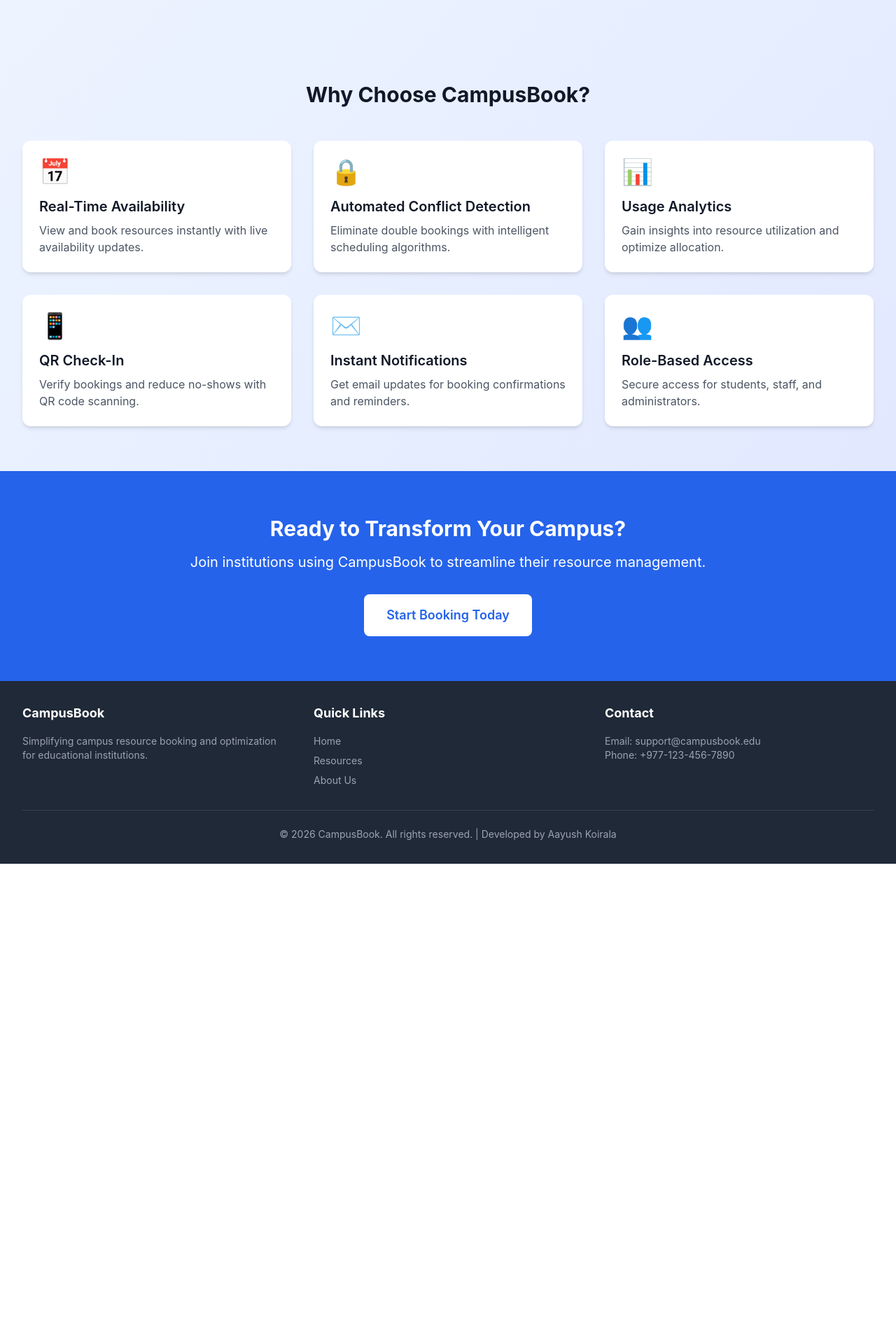
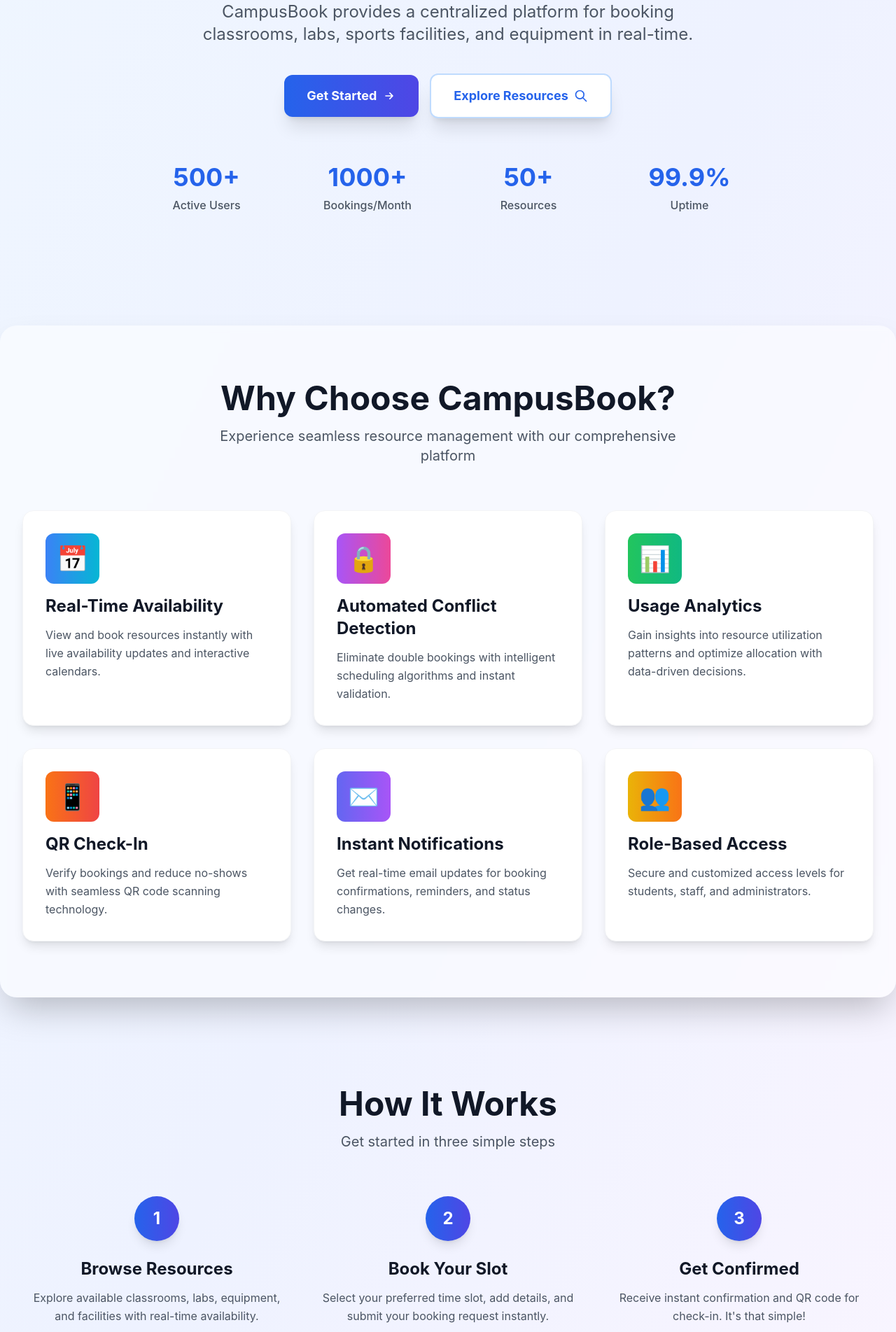
Before and after one commit to itsaayush77/Campus-Resource-Booking-Optimization-System-Final-Year-Project, a React app in the folder frontend/: page / in a window 1280 px wide. Shown: the part 437-2340 px from the top of the page at 70% size. Before the commit the page ends 1671 px from the top, so only its background shows below. Built offline with nearby package versions, Linux system fonts and the light colour scheme; the HTML template or start-up script is replaced by a standard one.

Commit message:
feat: enhance Home page with better styling, stats, and 'Explore Resources' button

```diff
--- a/frontend/src/pages/Home.jsx
+++ b/frontend/src/pages/Home.jsx
@@ -2,84 +2,146 @@
 
 const Home = () => {
   return (
-    <div className="min-h-screen bg-gradient-to-br from-blue-50 to-indigo-100">
+    <div className="bg-gradient-to-br from-blue-50 via-indigo-50 to-purple-50">
       {/* Hero Section */}
-      <section className="px-4 py-20 mx-auto max-w-7xl sm:px-6 lg:px-8">
+      <section className="px-4 py-20 mx-auto max-w-7xl sm:px-6 lg:px-8 md:py-28">
         <div className="text-center">
-          <h1 className="mb-6 text-5xl font-bold text-gray-900 md:text-6xl">
+          <div className="inline-block px-4 py-2 mb-4 text-sm font-semibold text-blue-800 bg-blue-100 rounded-full">
+            🎓 Simplify Campus Resource Booking & Management
+          </div>
+          <h1 className="mb-6 text-5xl font-extrabold leading-tight text-gray-900 md:text-7xl">
             Campus Resource Booking
-            <span className="text-primary"> Made Simple</span>
+            <span className="block mt-2 text-transparent bg-gradient-to-r from-blue-600 via-indigo-600 to-purple-600 bg-clip-text">
+              Made Simple
+            </span>
           </h1>
-          <p className="max-w-3xl mx-auto mb-8 text-xl text-gray-600">
+          <p className="max-w-3xl mx-auto mb-10 text-xl leading-relaxed text-gray-600 md:text-2xl">
             Say goodbye to manual scheduling and double bookings. CampusBook provides a centralized platform
             for booking classrooms, labs, sports facilities, and equipment in real-time.
           </p>
-          <div className="flex flex-col justify-center gap-4 sm:flex-row">
+          <div className="flex flex-col items-center justify-center gap-4 sm:flex-row">
             <Link
               to="/signup"
-              className="px-8 py-4 text-lg font-semibold text-white transition duration-200 rounded-lg shadow-lg bg-primary hover:bg-blue-700"
+              className="flex items-center px-8 py-4 space-x-2 text-lg font-bold text-white transition-all duration-300 transform shadow-xl group bg-gradient-to-r from-blue-600 to-indigo-600 rounded-xl hover:from-blue-700 hover:to-indigo-700 hover:shadow-2xl hover:-translate-y-1"
             >
-              Get Started
+              <span>Get Started</span>
+              <svg className="w-5 h-5 transition-transform group-hover:translate-x-1" fill="none" stroke="currentColor" viewBox="0 0 24 24">
+                <path strokeLinecap="round" strokeLinejoin="round" strokeWidth={2} d="M13 7l5 5m0 0l-5 5m5-5H6" />
+              </svg>
             </Link>
             <Link
-              to="/login"
-              className="px-8 py-4 text-lg font-semibold transition duration-200 bg-white border-2 rounded-lg shadow-lg text-primary hover:bg-gray-50 border-primary"
+              to="/resources/study-rooms"
+              className="flex items-center px-8 py-4 space-x-2 text-lg font-bold text-blue-600 transition-all duration-300 transform bg-white border-2 border-blue-200 shadow-xl group rounded-xl hover:bg-gray-50 hover:shadow-2xl hover:-translate-y-1"
             >
-              Login
+              <span>Explore Resources</span>
+              <svg className="w-5 h-5 transition-transform group-hover:translate-x-1" fill="none" stroke="currentColor" viewBox="0 0 24 24">
+                <path strokeLinecap="round" strokeLinejoin="round" strokeWidth={2} d="M21 21l-6-6m2-5a7 7 0 11-14 0 7 7 0 0114 0z" />
+              </svg>
             </Link>
+          </div>
+
+          {/* Stats Section */}
+          <div className="grid max-w-4xl grid-cols-2 gap-6 mx-auto mt-16 md:grid-cols-4">
+            <StatItem number="500+" label="Active Users" />
+            <StatItem number="1000+" label="Bookings/Month" />
+            <StatItem number="50+" label="Resources" />
+            <StatItem number="99.9%" label="Uptime" />
           </div>
         </div>
       </section>
 
       {/* Features Section */}
-      <section className="px-4 py-16 mx-auto max-w-7xl sm:px-6 lg:px-8">
-        <h2 className="mb-12 text-3xl font-bold text-center text-gray-900">
-          Why Choose CampusBook?
-        </h2>
-        <div className="grid grid-cols-1 gap-8 md:grid-cols-3">
+      <section className="px-4 py-20 mx-auto my-12 shadow-2xl max-w-7xl sm:px-6 lg:px-8 bg-white/50 backdrop-blur-sm rounded-3xl">
+        <div className="mb-16 text-center">
+          <h2 className="mb-4 text-4xl font-bold text-gray-900 md:text-5xl">
+            Why Choose CampusBook?
+          </h2>
+          <p className="max-w-2xl mx-auto text-xl text-gray-600">
+            Experience seamless resource management with our comprehensive platform
+          </p>
+        </div>
+        <div className="grid grid-cols-1 gap-8 md:grid-cols-2 lg:grid-cols-3">
           <FeatureCard
             icon="📅"
             title="Real-Time Availability"
-            description="View and book resources instantly with live availability updates."
+            description="View and book resources instantly with live availability updates and interactive calendars."
+            gradient="from-blue-500 to-cyan-500"
           />
           <FeatureCard
             icon="🔒"
             title="Automated Conflict Detection"
-            description="Eliminate double bookings with intelligent scheduling algorithms."
+            description="Eliminate double bookings with intelligent scheduling algorithms and instant validation."
+            gradient="from-purple-500 to-pink-500"
           />
           <FeatureCard
             icon="📊"
             title="Usage Analytics"
-            description="Gain insights into resource utilization and optimize allocation."
+            description="Gain insights into resource utilization patterns and optimize allocation with data-driven decisions."
+            gradient="from-green-500 to-emerald-500"
           />
           <FeatureCard
             icon="📱"
             title="QR Check-In"
-            description="Verify bookings and reduce no-shows with QR code scanning."
+            description="Verify bookings and reduce no-shows with seamless QR code scanning technology."
+            gradient="from-orange-500 to-red-500"
           />
           <FeatureCard
             icon="✉️"
             title="Instant Notifications"
-            description="Get email updates for booking confirmations and reminders."
+            description="Get real-time email updates for booking confirmations, reminders, and status changes."
+            gradient="from-indigo-500 to-purple-500"
           />
           <FeatureCard
             icon="👥"
             title="Role-Based Access"
-            description="Secure access for students, staff, and administrators."
+            description="Secure and customized access levels for students, staff, and administrators."
+            gradient="from-yellow-500 to-orange-500"
+          />
+        </div>
+      </section>
+
+      {/* How It Works Section */}
+      <section className="px-4 py-20 mx-auto max-w-7xl sm:px-6 lg:px-8">
+        <div className="mb-16 text-center">
+          <h2 className="mb-4 text-4xl font-bold text-gray-900 md:text-5xl">
+            How It Works
+          </h2>
+          <p className="text-xl text-gray-600">
+            Get started in three simple steps
+          </p>
+        </div>
+        <div className="grid grid-cols-1 gap-8 md:grid-cols-3">
+          <StepCard
+            number="1"
+            title="Browse Resources"
+            description="Explore available classrooms, labs, equipment, and facilities with real-time availability."
+          />
+          <StepCard
+            number="2"
+            title="Book Your Slot"
+            description="Select your preferred time slot, add details, and submit your booking request instantly."
+          />
+          <StepCard
+            number="3"
+            title="Get Confirmed"
+            description="Receive instant confirmation and QR code for check-in. It's that simple!"
           />
         </div>
       </section>
 
       {/* CTA Section */}
-      <section className="py-16 text-white bg-primary">
-        <div className="max-w-4xl px-4 mx-auto text-center">
-          <h2 className="mb-4 text-3xl font-bold">Ready to Transform Your Campus?</h2>
-          <p className="mb-8 text-xl">
+      <section className="relative overflow-hidden">
+        <div className="absolute inset-0 bg-gradient-to-r from-blue-600 via-indigo-600 to-purple-600 opacity-90"></div>
+        <div className="relative max-w-5xl px-4 py-20 mx-auto text-center">
+          <h2 className="mb-6 text-4xl font-bold text-white md:text-5xl">
+            Ready to Transform Your Campus?
+          </h2>
+          <p className="mb-10 text-xl text-blue-100 md:text-2xl">
             Join institutions using CampusBook to streamline their resource management.
           </p>
           <Link
             to="/signup"
-            className="inline-block px-8 py-4 text-lg font-semibold transition duration-200 bg-white rounded-lg text-primary hover:bg-gray-100"
+            className="inline-block px-10 py-5 text-xl font-bold text-blue-600 transition-all duration-300 transform bg-white shadow-2xl rounded-xl hover:bg-gray-100 hover:shadow-3xl hover:-translate-y-1"
           >
             Start Booking Today
           </Link>
@@ -89,12 +151,37 @@
   )
 }
 
-const FeatureCard = ({ icon, title, description }) => {
+const StatItem = ({ number, label }) => {
   return (
-    <div className="p-6 transition duration-300 bg-white shadow-md rounded-xl hover:shadow-xl">
-      <div className="mb-4 text-4xl">{icon}</div>
-      <h3 className="mb-2 text-xl font-semibold text-gray-900">{title}</h3>
-      <p className="text-gray-600">{description}</p>
+    <div className="text-center">
+      <div className="mb-2 text-3xl font-bold text-blue-600 md:text-4xl">{number}</div>
+      <div className="text-sm font-medium text-gray-600 md:text-base">{label}</div>
+    </div>
+  )
+}
+
+const FeatureCard = ({ icon, title, description, gradient }) => {
+  return (
+    <div className="p-8 transition-all duration-300 transform bg-white border border-gray-100 shadow-lg group rounded-2xl hover:shadow-2xl hover:-translate-y-2">
+      <div className={`inline-block p-4 bg-gradient-to-r ${gradient} rounded-xl mb-4 group-hover:scale-110 transition-transform duration-300`}>
+        <span className="text-4xl">{icon}</span>
+      </div>
+      <h3 className="mb-3 text-2xl font-bold text-gray-900">{title}</h3>
+      <p className="leading-relaxed text-gray-600">{description}</p>
+    </div>
+  )
+}
+
+const StepCard = ({ number, title, description }) => {
+  return (
+    <div className="relative">
+      <div className="flex flex-col items-center text-center">
+        <div className="flex items-center justify-center w-16 h-16 mb-6 text-2xl font-bold text-white rounded-full shadow-lg bg-gradient-to-r from-blue-600 to-indigo-600">
+          {number}
+        </div>
+        <h3 className="mb-3 text-2xl font-bold text-gray-900">{title}</h3>
+        <p className="leading-relaxed text-gray-600">{description}</p>
+      </div>
     </div>
   )
 }
```
